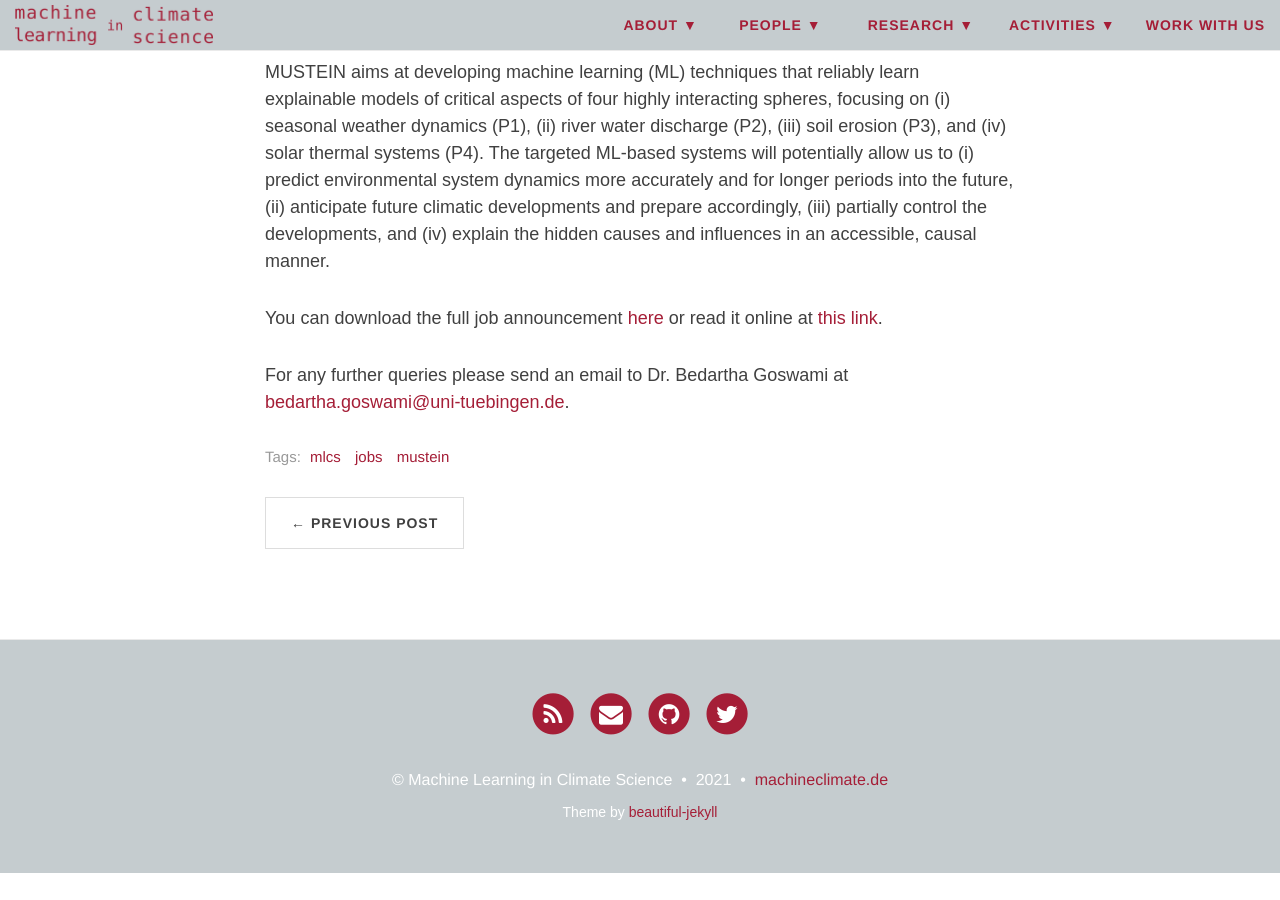
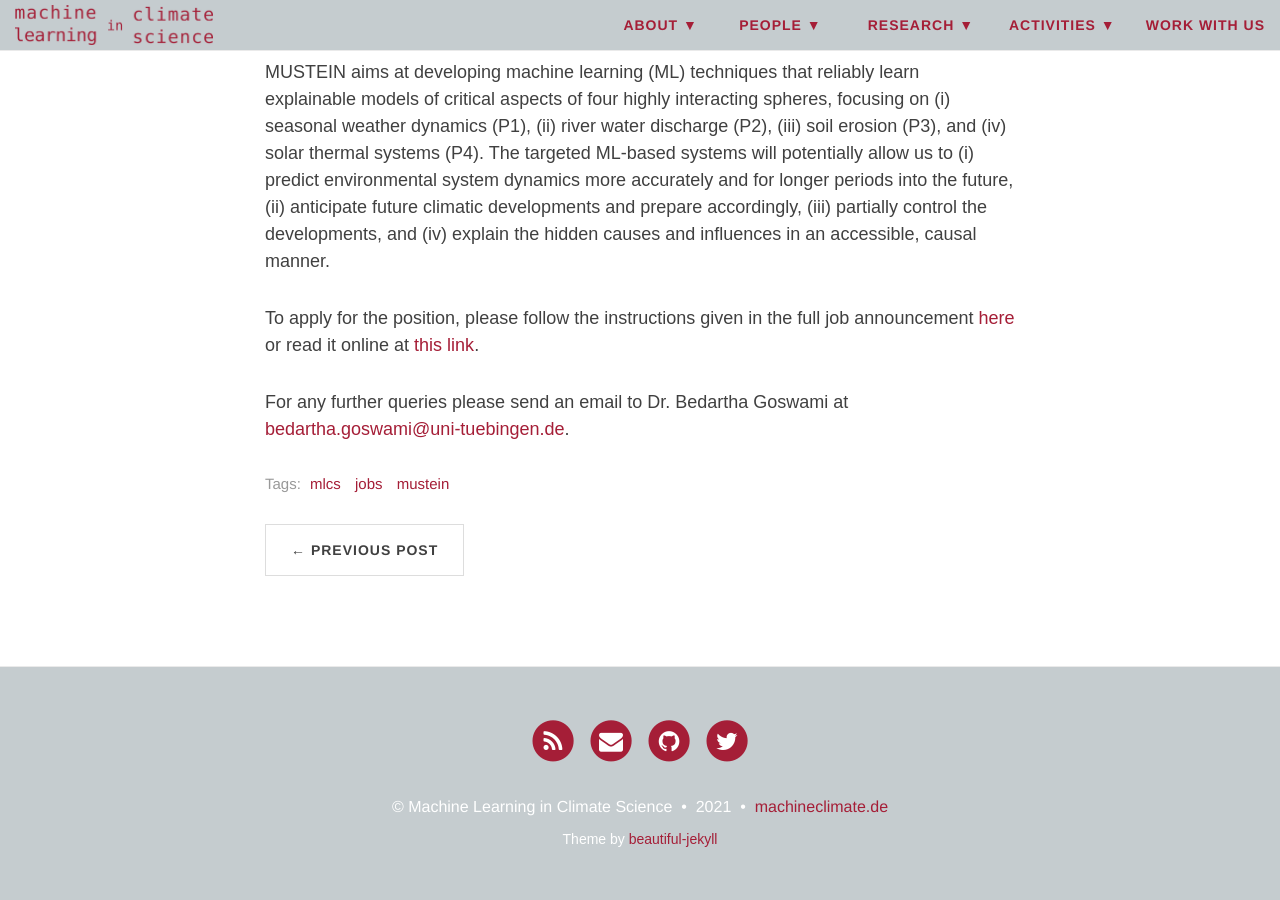
Before and after one commit to mlcs/mlcs.github.io, a Jekyll site: the page built from _posts/2021-03-31-phd-job-announcement.md, in a window 1280 px wide and 900 px high, scrolled down 546 px. Built offline with Jekyll 4.4.1, drawn with Linux system fonts in a browser that asks for light colours; nearby versions of some CDN libraries; before the commit the page ends 1419 px from its top, so only the background shows below that.

Commit message:
update job announcement post

```diff
--- a/_posts/2021-03-31-phd-job-announcement.md
+++ b/_posts/2021-03-31-phd-job-announcement.md
@@ -27,7 +27,8 @@ developments and prepare accordingly, (iii) partially control the
 developments, and (iv) explain the hidden causes and influences in an
 accessible, causal manner.
 
-You can download the full job announcement
+To apply for the position, please follow the instructions given in the
+full job announcement
 [here](/files/mustein_p1_announcement.pdf){:target="_blank"} or read it
 online at [this
 link](https://uni-tuebingen.de/en/research/core-research/cluster-of-excellence-machine-learning/home/open-positions/#c1297104){:target="_blank"}.
```
